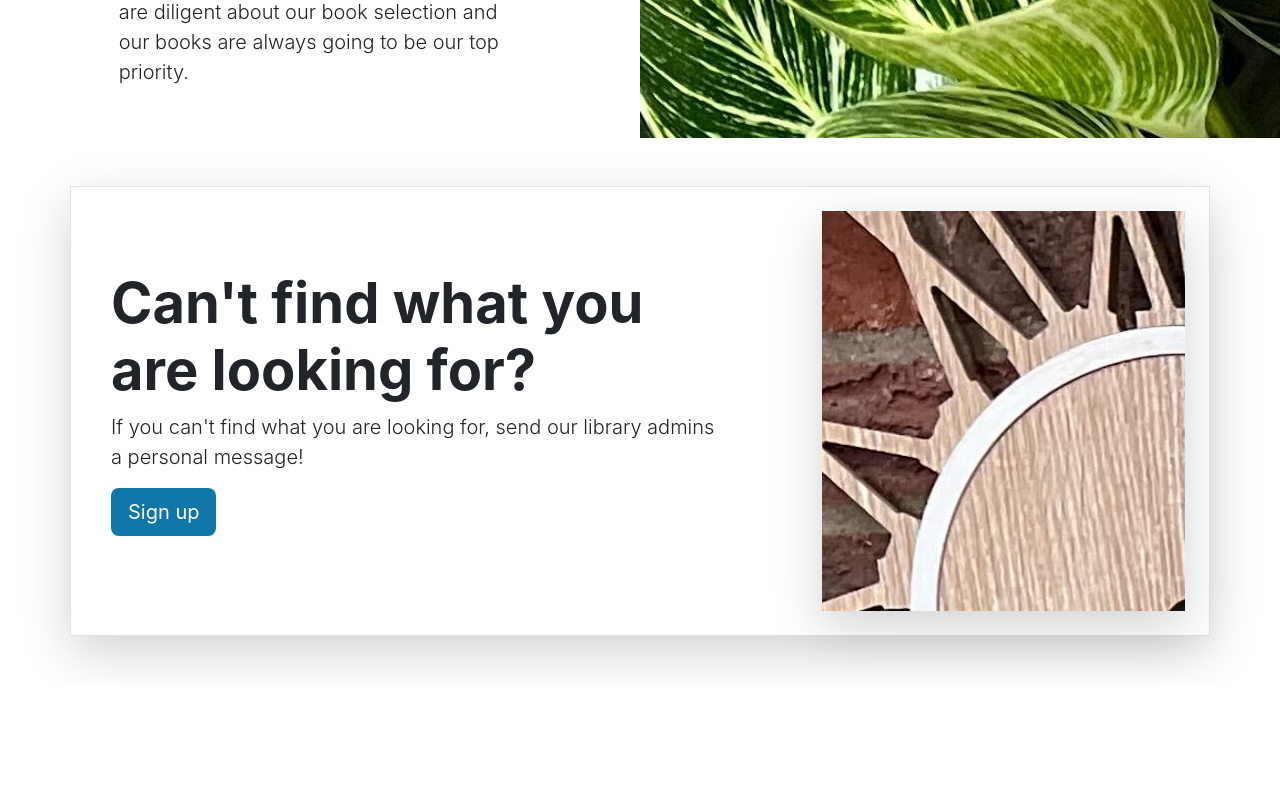
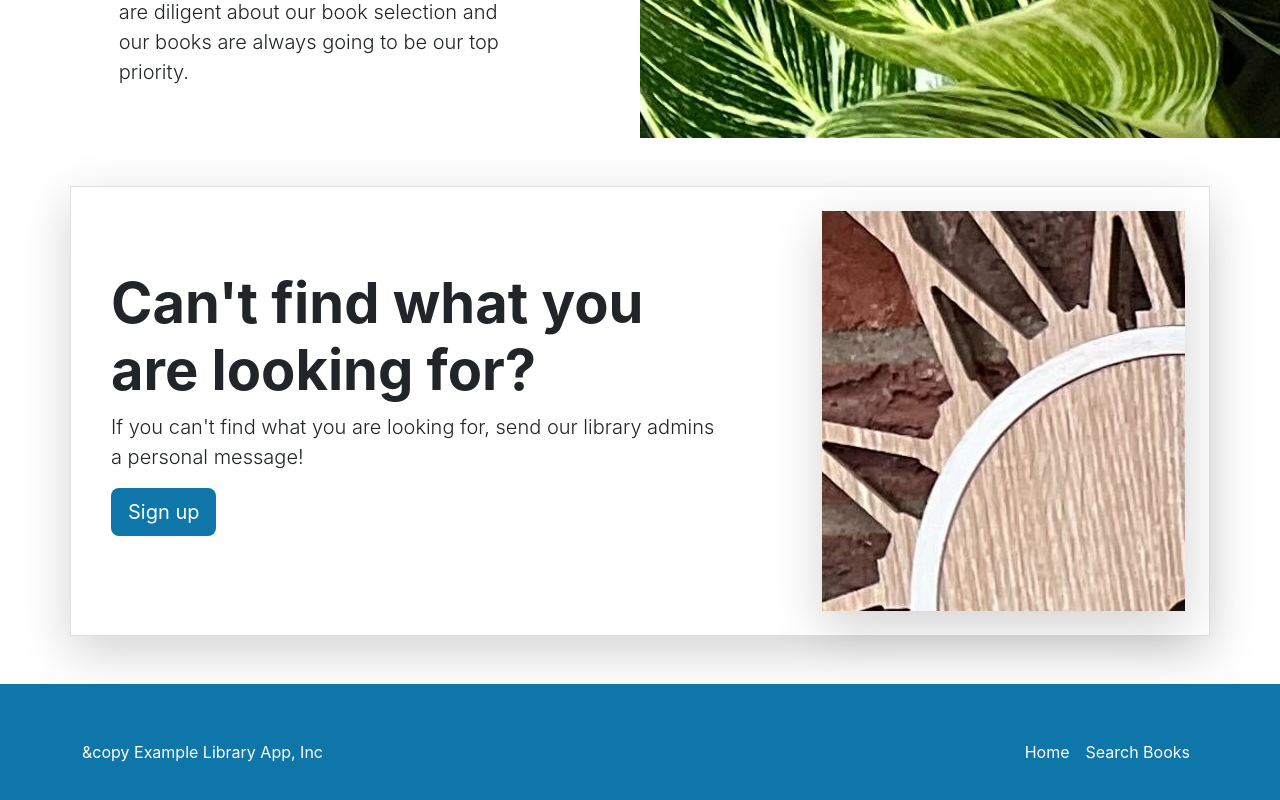
Before and after one commit to avdosator/library-app, a React (Vite) app in the folder frontend/react-library/: page / in a window 1280 px wide. Shown: the part 1786-2586 px from the top of the page. Before the commit the page ends 2470 px from the top, so only its background shows below. Built offline with nearby package versions, Linux system fonts and the light colour scheme.

Commit message:
Create simple footer component

```diff
--- a/frontend/react-library/src/App.tsx
+++ b/frontend/react-library/src/App.tsx
@@ -3,6 +3,7 @@
 import { ExploreTopBooks } from './layouts/HomePage/ExploreTopBooks'
 import { Heros } from './layouts/HomePage/Heros';
 import { LibraryServices } from './layouts/HomePage/LibraryServices';
+import { Footer } from './layouts/NavbarAndFooter/Footer';
 import { Navbar } from './layouts/NavbarAndFooter/Navbar'
 
 function App() {
@@ -14,6 +15,7 @@
       <Carousel />
       <Heros />
       <LibraryServices />
+      <Footer />
     </div>
   );
 }
--- /dev/null
+++ b/frontend/react-library/src/layouts/NavbarAndFooter/Footer.tsx
@@ -0,0 +1,18 @@
+export const Footer = () => {
+    return (
+        <div className="main-color">
+            <footer className="container d-flex flex-wrap
+                justify-content-between align-items-center py-5 main-color">
+                <p className="col-md-4 mb-0 text-white">&copy Example Library App, Inc</p>
+                <ul className="nav navbar-dark col-md-4 justify-content-end">
+                    <li className="nav-item">
+                        <a href="#" className="nav-link px-2 text-white">Home</a>
+                    </li>
+                    <li className="nav-item">
+                        <a href="#" className="nav-link px-2 text-white">Search Books</a>
+                    </li>
+                </ul>
+            </footer>
+        </div>
+    );
+}
```
